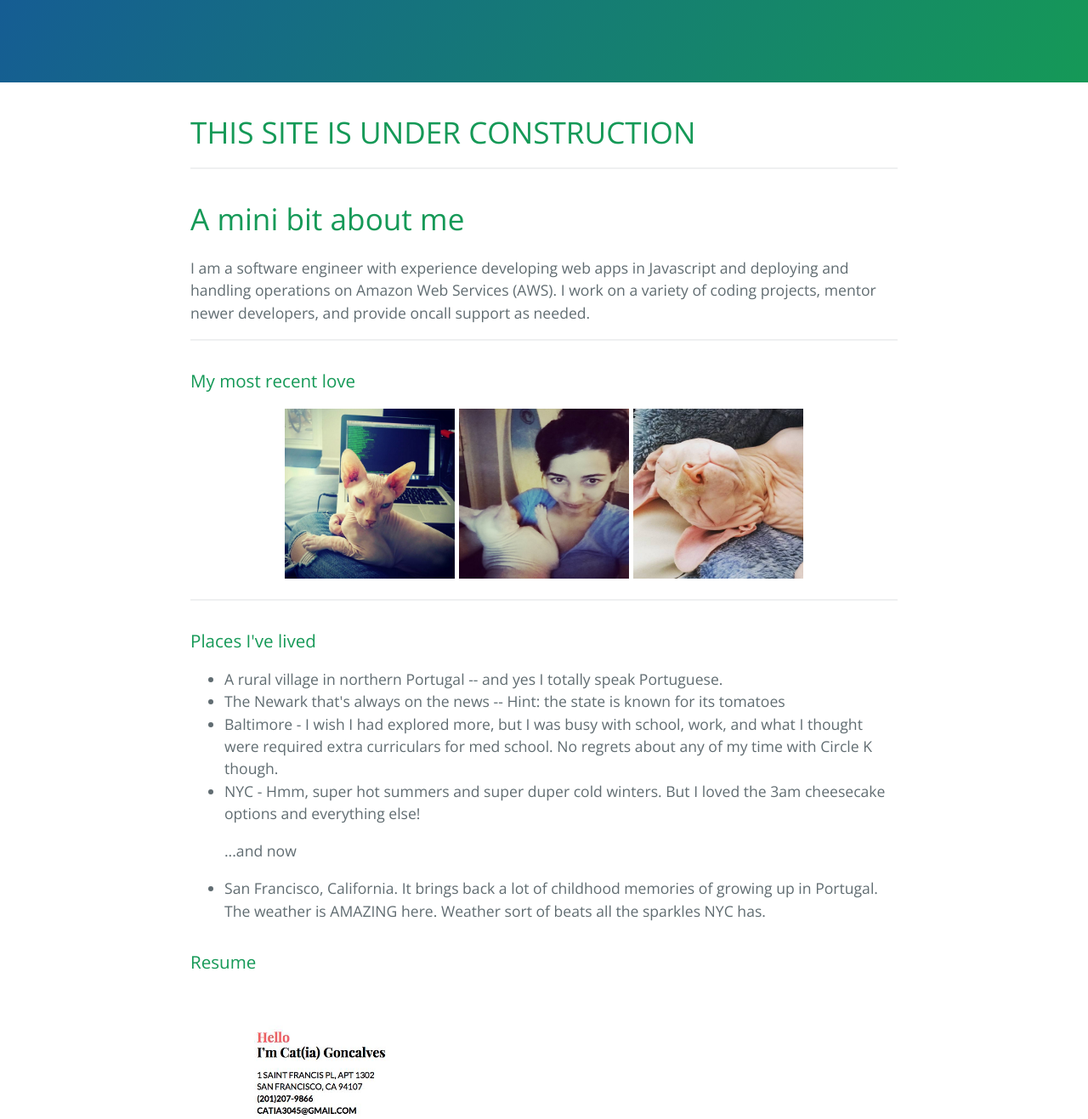
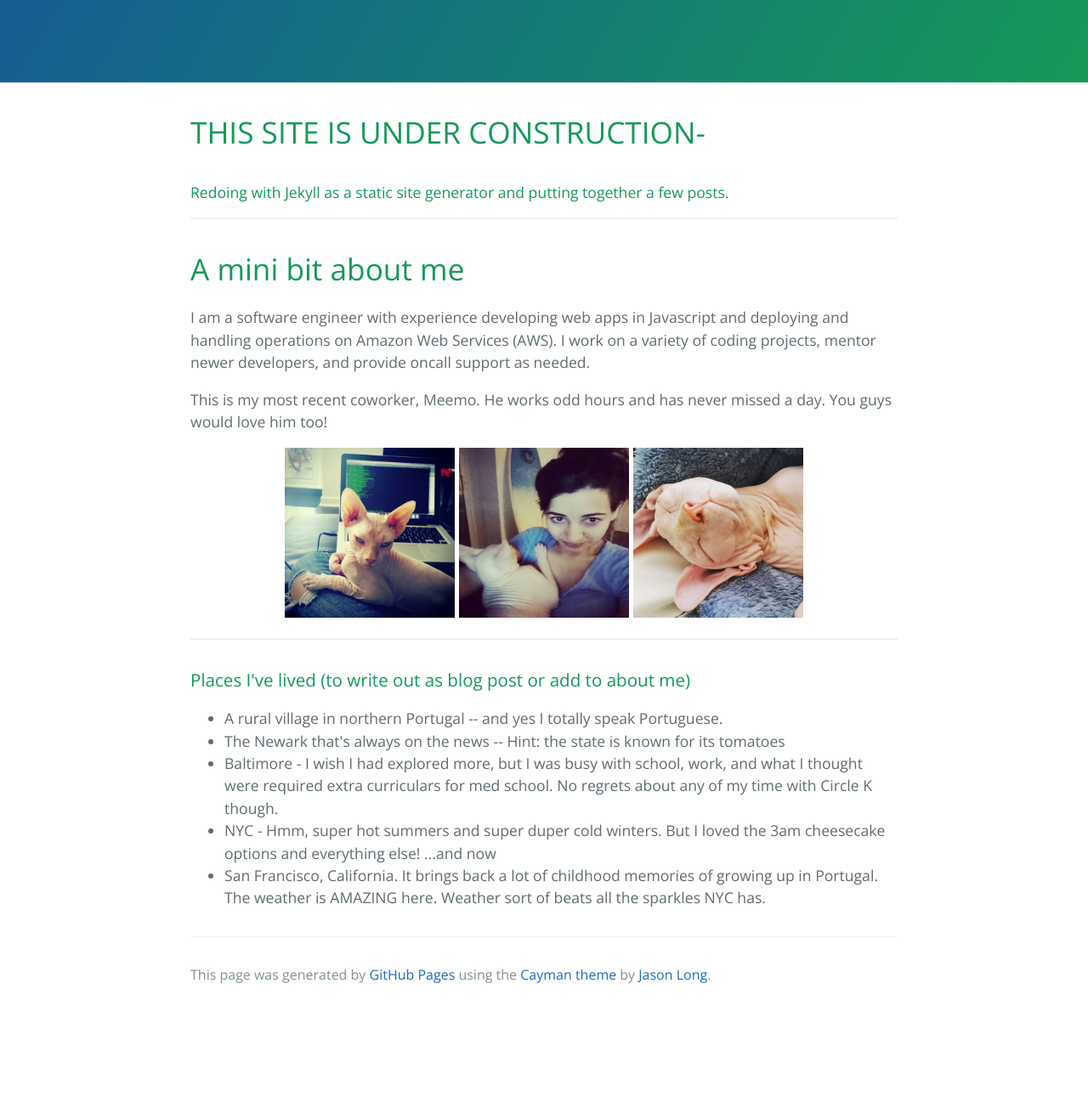
Before and after one commit to codemonkey3045/codemonkey3045.github.io, a plain HTML site: page index.html in a window 1280 px wide. Shown: the part 220-1537 px from the top of the page at 85% size. After the commit the page ends 1411 px from the top, so only its background shows below. Drawn offline with nearby package versions, Linux system fonts and the light colour scheme.

Commit message:
Replace master branch with page content via GitHub

```diff
--- a/index.html
+++ b/index.html
@@ -17,7 +17,10 @@
 
     <section class="main-content">
       <h1>
-<a id="this-site-is-under-construction" class="anchor" href="#this-site-is-under-construction" aria-hidden="true"><span aria-hidden="true" class="octicon octicon-link"></span></a>THIS SITE IS UNDER CONSTRUCTION</h1>
+<a id="this-site-is-under-construction-" class="anchor" href="#this-site-is-under-construction-" aria-hidden="true"><span aria-hidden="true" class="octicon octicon-link"></span></a>THIS SITE IS UNDER CONSTRUCTION-</h1>
+
+<h4>
+<a id="redoing-with-jekyll-as-a-static-site-generator-and-putting-together-a-few-posts" class="anchor" href="#redoing-with-jekyll-as-a-static-site-generator-and-putting-together-a-few-posts" aria-hidden="true"><span aria-hidden="true" class="octicon octicon-link"></span></a>Redoing with Jekyll as a static site generator and putting together a few posts.</h4>
 
 <hr>
 
@@ -26,10 +29,7 @@
 
 <p>I am a software engineer with  experience developing web apps in Javascript and deploying and handling operations on Amazon Web Services (AWS).  I work on a variety of coding projects, mentor newer developers, and provide oncall support as needed.</p>
 
-<hr>
-
-<h3>
-<a id="my-most-recent-love" class="anchor" href="#my-most-recent-love" aria-hidden="true"><span aria-hidden="true" class="octicon octicon-link"></span></a>My most recent love</h3>
+<p>This is my most recent coworker, Meemo. He works odd hours and has never missed a day. You guys would love him too!</p>
 
 <p align="center">
    <img src="https://github.com/codemonkey3045/codemonkey3045.github.io/blob/master/meemo2.png?raw=true" alt="Meemo with code behind him" width="200" height="200">
@@ -41,26 +41,16 @@
 <hr>
 
 <h3>
-<a id="places-ive-lived" class="anchor" href="#places-ive-lived" aria-hidden="true"><span aria-hidden="true" class="octicon octicon-link"></span></a>Places I've lived</h3>
+<a id="places-ive-lived-to-write-out-as-blog-post-or-add-to-about-me" class="anchor" href="#places-ive-lived-to-write-out-as-blog-post-or-add-to-about-me" aria-hidden="true"><span aria-hidden="true" class="octicon octicon-link"></span></a>Places I've lived (to write out as blog post or add to about me)</h3>
 
 <ul>
 <li>A rural village in northern Portugal -- and yes I totally speak Portuguese.</li>
 <li>The Newark that's always on the news -- Hint: the state is known for its tomatoes</li>
 <li>Baltimore - I wish I had explored more, but I was busy with school, work, and what I thought were required extra curriculars for med school. No regrets about any of my time with Circle K though.</li>
-<li>
-<p>NYC - Hmm, super hot summers and super duper cold winters. But I loved the 3am cheesecake options and everything else!</p>
-
-<p>...and now </p>
-</li>
-<li><p>San Francisco, California. It brings back a lot of childhood memories of growing up in Portugal. The weather is AMAZING here. Weather sort of beats all the sparkles NYC has.</p></li>
+<li>NYC - Hmm, super hot summers and super duper cold winters. But I loved the 3am cheesecake options and everything else!
+...and now </li>
+<li>San Francisco, California. It brings back a lot of childhood memories of growing up in Portugal. The weather is AMAZING here. Weather sort of beats all the sparkles NYC has.</li>
 </ul>
-
-<h3>
-<a id="resume" class="anchor" href="#resume" aria-hidden="true"><span aria-hidden="true" class="octicon octicon-link"></span></a>Resume</h3>
-
-<p><img src="https://github.com/codemonkey3045/codemonkey3045.github.io/blob/master/catia_goncalves_resume_short.jpg?raw=true" alt="Catia Goncalves Resume 03-13-2016" width="80%"></p>
-
-<p><a href="https://github.com/codemonkey3045/codemonkey3045.github.io/blob/master/resume_catia_goncalves_03_13_2016.pdf?raw=true" target="_blank">Click here to download resume as PDF</a></p>
 
       <footer class="site-footer">
 
```
Also changed, not shown: params.json (+1 -1 lines).
